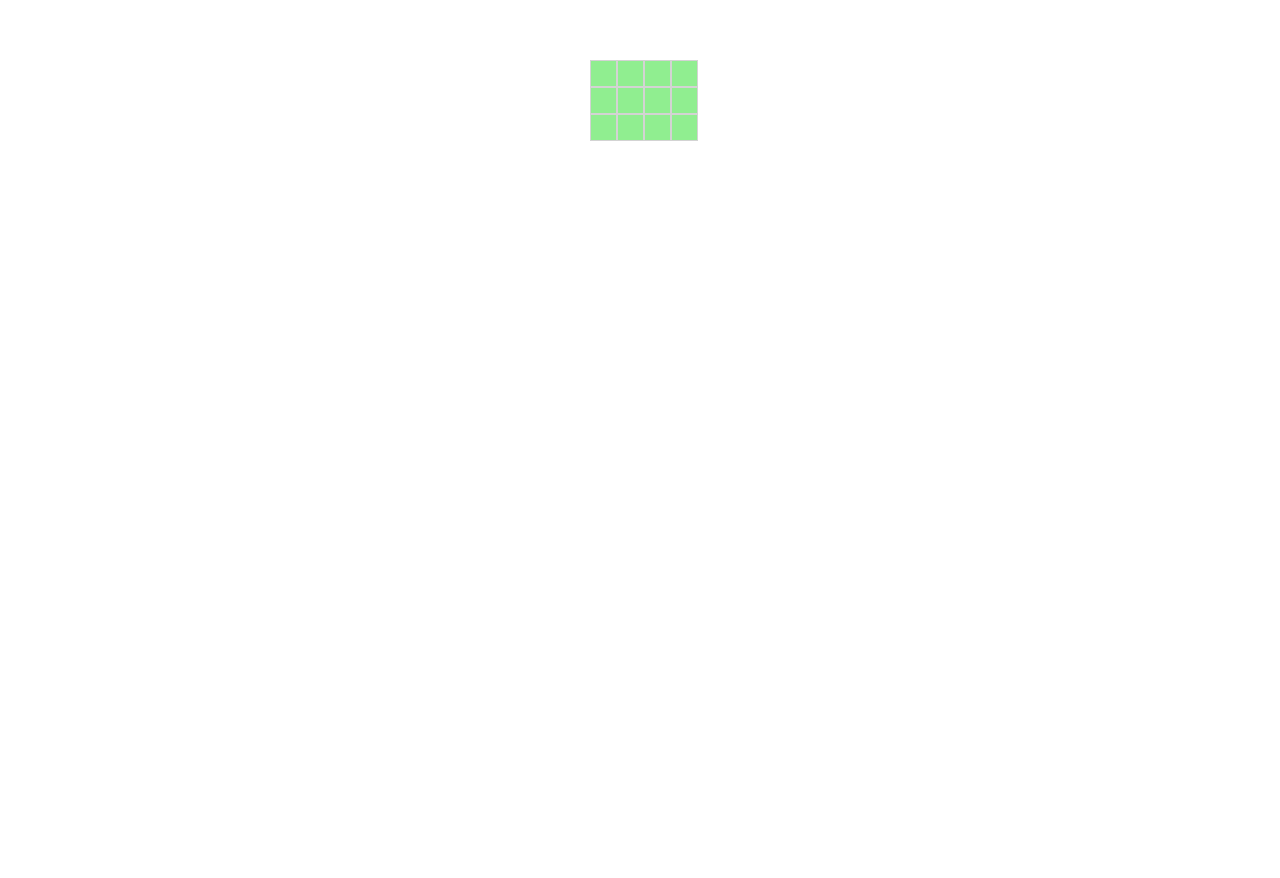
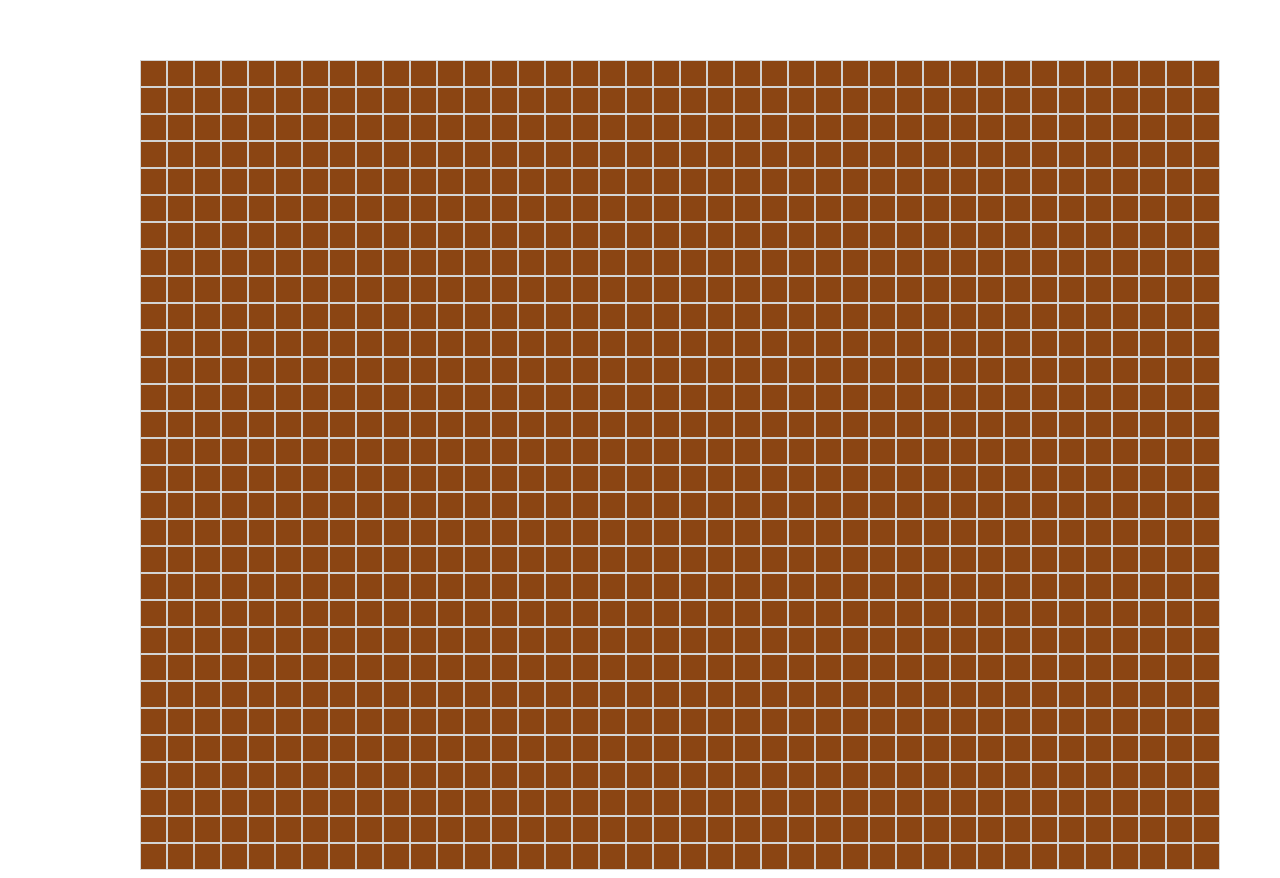
Before and after one commit to bassdman/evolution, a Vue app: page / in a window 1280 px wide. Before the commit the page ends 800 px from the top, so only its background shows below. Built offline with nearby package versions, Linux system fonts and the light colour scheme.

Commit message:
refactoring

```diff
--- a/src/App.vue
+++ b/src/App.vue
@@ -1,5 +1,5 @@
 <template>
-  <MatchField :width="4" :height="3" :nrGood="10" :nrEvil="10"/>
+  <MatchField :width="40" :height="30" :nrGood="10" :nrEvil="10"/>
 </template>
 
 <script>
--- /dev/null
+++ b/src/components/GroundTile.vue
@@ -0,0 +1,55 @@
+<template>
+    <div class="groundWrapper" :id="props.ground.id" :data-nr="props.ground.nr" :data-nurient-a="nurients.A.nr" :data-nurient-b="nurients.B.nr"
+        :data-nurient-c="nurients.C.nr" :data-nurient-d="nurients.D.nr" :data-nurient-e="nurients.E.nr"
+        :data-nurient-f="nurients.F.nr" :data-nurient-g="nurients.G.nr" :data-nurient-h="nurients.H.nr"
+        :data-nurient-i="nurients.I.nr">
+        <div class="ground"></div>
+    </div>
+</template>
+
+<script setup>
+    import { defineProps } from 'vue';
+import { useNurients } from '../stores/nurientStore';
+
+const props = defineProps(['ground'])
+const nurientStore = useNurients();
+const nurients = nurientStore.get(props.ground.id);
+
+
+</script>
+
+  <!-- Add "scoped" attribute to limit CSS to this component only -->
+<style scoped>
+
+.ground {
+  width: 5px;
+  height: 5px;
+  border-radius: 10px;
+  /*  background: gray;*/
+  margin: 10px;
+  cursor: grounder;
+  display: inline-block;
+}
+
+.groundWrapper {
+  background: saddlebrown;
+  border: 1px solid lightgray;
+  display: flex;
+  justify-content: center;
+  align-items: center;
+}
+
+.groundgood {
+  background: green;
+  width: 9px;
+  height: 9px;
+  margin: 8px;
+}
+
+.groundevil {
+  background: red;
+  width: 9px;
+  height: 9px;
+  margin: 8px;
+}
+</style>
--- a/src/components/MatchField.vue
+++ b/src/components/MatchField.vue
@@ -1,14 +1,7 @@
 <template>
   <div>
     <div class="wrapper" :style="{ '--width':width,width: 25 * width + 'px' }">
-      <div class="groundWrapper" v-for="p in grounds" v-bind:key="p" v-on:groundSelected="ongroundSelected">
-       <div class="ground" v-bind:class="{ ['ground' + p.type]: true, selected: p.isSelected}"
-          v-on:click="toggleSelected" :data-nurient-a="p.nurients.A.nr" :data-nurient-b="p.nurients.B.nr"
-          :data-nurient-c="p.nurients.C.nr" :data-nurient-d="p.nurients.D.nr"
-          :data-nurient-e="p.nurients.E.nr" :data-nurient-f="p.nurients.F.nr"
-          :data-nurient-g="p.nurients.G.nr" :data-nurient-h="p.nurients.H.nr"
-          :data-nurient-i="p.nurients.I.nr"></div>
-      </div>
+        <GroundTile  v-for="p in grounds" v-bind:key="p" :ground="p" :width="width"></GroundTile>
     </div>
   </div>
 </template>
@@ -17,6 +10,7 @@
 import { ref } from "vue";
 import { useGround } from '../stores/groundStore';
 import { useNurients } from '../stores/nurientStore';
+import GroundTile from './GroundTile.vue';
 
 export default {
   name: "evo-sim",
@@ -26,35 +20,31 @@ export default {
     nrGood: Number,
     nrEvil: Number
   },
+  components: {
+  GroundTile
+  },
   setup(props) {
     const groundStore = useGround();
     const nurientStore = useNurients();
 
-  //  const _neighbours = neighbours(i, parseInt(config.width), parseInt(config.height)).split(",");
-  //  console.log(_neighbours);
+    //  const _neighbours = neighbours(i, parseInt(config.width), parseInt(config.height)).split(",");
+    //  console.log(_neighbours);
 
     groundStore.initGrounds({
       width: props.width || 20,
       height: props.height || 20
     });
-    groundStore.addAll('nurients',nurientStore.getInitialNrOfNurientsForTile);
+
+    const allGrounds = groundStore.allGrounds();
+    nurientStore.init(allGrounds);
 
     console.log(groundStore.groundAsArray());
     return {
       selected: ref(0),
       grounds: ref(groundStore.groundAsArray()),
       steps: ref(0),
+      nurientStore
     };
-  },
-  methods: {
-    ongroundSelected(value) {
-      this.grounds.forEach((ground) => {
-        if (ground.nr == value.nr) ground.isSelected = value.value;
-        else ground.isSelected = false;
-      });
-
-      this.selected = value.nr;
-    }
   },
 };
 
@@ -86,40 +76,8 @@ export default {
   grid-template-columns: repeat(var(--width), 1fr);
   margin: auto;
 }
-.ground {
-  width: 5px;
-  height: 5px;
-  border-radius: 10px;
-/*  background: gray;*/
-  margin: 10px;
-  cursor: grounder;
-  display: inline-block;
-}
 
-.selected {
-  width: 9px;
-  height: 9px;
-  margin: 8px;
-}
 
-.groundWrapper{
-  background: lightgreen;
-  border: 1px solid lightgray;
-  display:flex;
-  justify-content:center;
-  align-items:center;
-}
 
-.groundgood{
-  background:green;
-  width: 9px;
-  height: 9px;
-  margin: 8px;
-}
-.groundevil{
-  background:red;
-  width: 9px;
-  height: 9px;
-  margin: 8px;
-}
+
 </style>
--- a/src/stores/groundStore.js
+++ b/src/stores/groundStore.js
@@ -1,4 +1,3 @@
-import { forEach } from '@/helpers/arrayHelpers';
 import { randomText } from '@/helpers/random';
 import { defineStore } from 'pinia';
 
@@ -36,31 +35,8 @@ export const useGround = defineStore('grounds', {
         allGroundIds() {
             return Object.values(this.grounds).map(ground => ground.id);
         },
-        add(category, elements) {
-            const self = this;
-
-            forEach(elements, elem => {
-                const groundNrs = elem.grounds;
-
-                forEach(groundNrs, groundNr => {
-                    console.log(groundNr, self.grounds)
-
-                    const ground = self.grounds[groundNr];
-
-                    if (!ground.category)
-                        ground[category] = {};
-
-                    ground[category] = elem;
-                });
-            });
-        },
-        addAll(category, fn) {
-            const elems = this.allGroundIds().map(id => {
-                const _obj = fn();
-                _obj.grounds = id;
-                return _obj;
-            });
-            this.add(category, elems);
+        allGrounds() {
+            return Object.values(this.grounds);
         }
     },
 })
--- a/src/stores/nurientStore.js
+++ b/src/stores/nurientStore.js
@@ -1,7 +1,9 @@
 import { defineStore } from 'pinia';
+import { reactive } from 'vue'
 
 export const useNurients = defineStore('nurients', {
     state: () => ({
+        nurientsOfGrounds: {},
         Nurients: {
             A: { name: 'A' },
             B: { name: 'B' },
@@ -21,14 +23,21 @@ export const useNurients = defineStore('nurients', {
                 Object.keys(state.Nurients);
             }
         },
-        getInitialNrOfNurientsForTile(state) {
-            return function() {
-                const nurients = [];
-                Object.keys(state.Nurients).forEach(nurientKey => {
-                    nurients[nurientKey] = state.Nurients[nurientKey];
-                    nurients[nurientKey].nr = Math.floor(Math.random() * state.avgNrOfNurientsPerTile * 2);
-                })
-                return nurients;
+        get(state) {
+            return function(groundId) {
+                return reactive(state.nurientsOfGrounds[groundId]);
+            }
+        },
+        init(state) {
+            return function(grounds) {
+                for (let ground of grounds) {
+                    const currentNurient = {};
+                    Object.keys(state.Nurients).forEach(nurientKey => {
+                        currentNurient[nurientKey] = state.Nurients[nurientKey];
+                        currentNurient[nurientKey].nr = Math.floor(Math.random() * state.avgNrOfNurientsPerTile * 2);
+                    })
+                    this.nurientsOfGrounds[ground.id] = currentNurient;
+                }
             }
         }
     },
```
